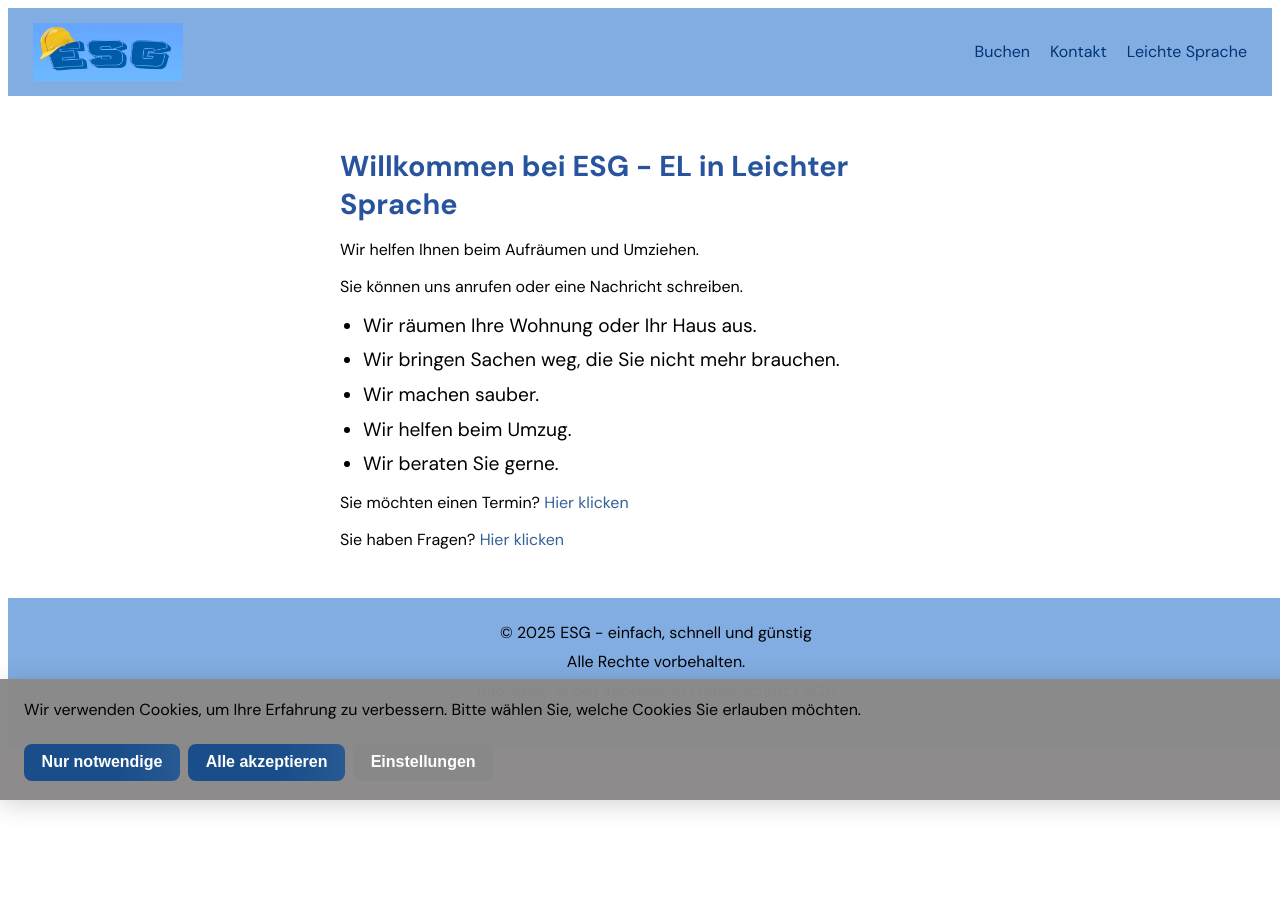
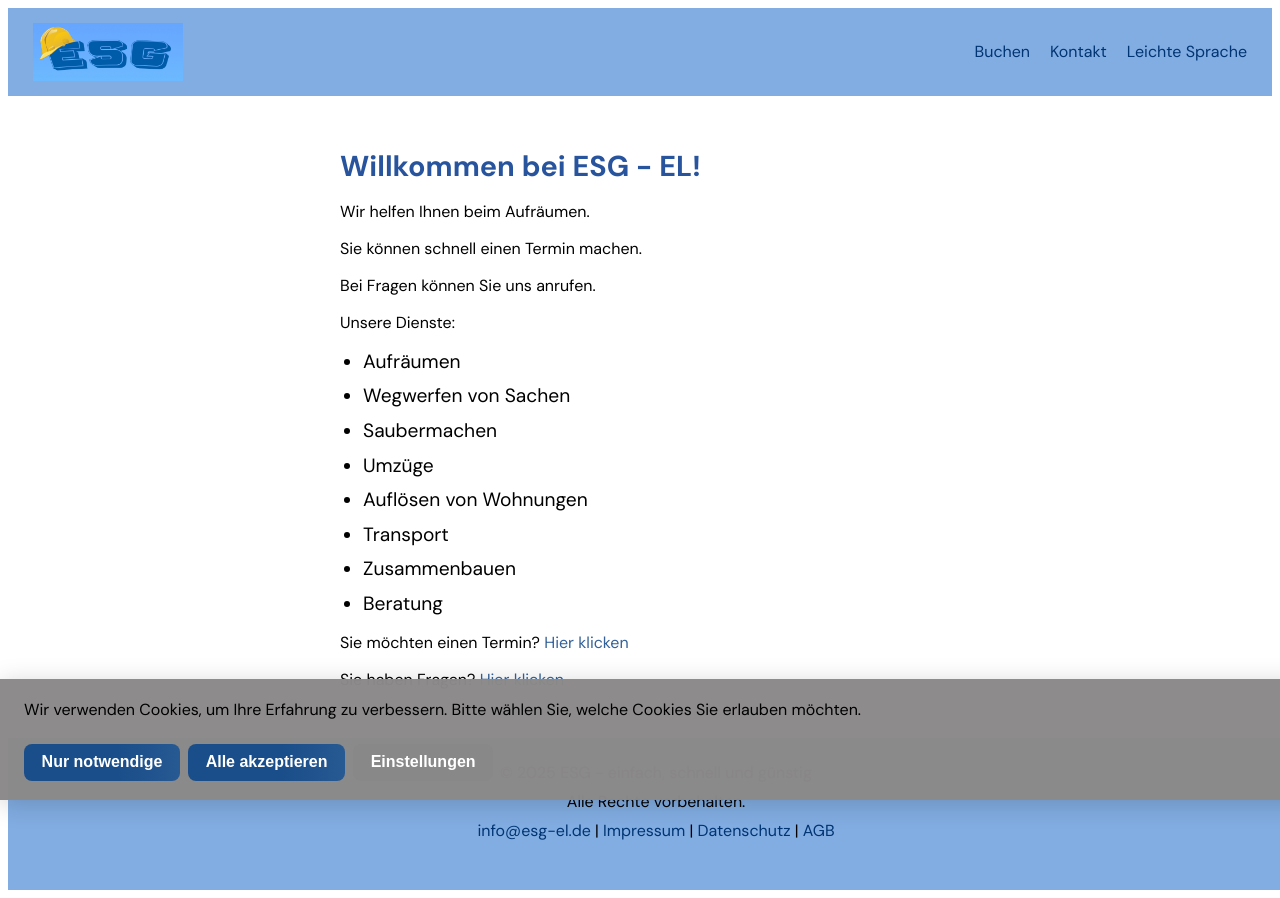
Before and after one commit to as070700/esg-el, a Nuxt app: page /leichtesprache in a window 1280 px wide. Shown: the top 898 px of the page. Before the commit the page ends 800 px from the top, so only its background shows below. Built offline with nearby package versions, Linux system fonts and the light colour scheme.

Commit message:
Leichte Sprache angepasst

```diff
--- a/pages/leichtesprache.vue
+++ b/pages/leichtesprache.vue
@@ -1,14 +1,19 @@
 <template>
   <div class="leichtesprache">
-    <h1>Willkommen bei ESG - EL in Leichter Sprache</h1>
-    <p>Wir helfen Ihnen beim Aufräumen und Umziehen.</p>
-    <p>Sie können uns anrufen oder eine Nachricht schreiben.</p>
+    <h1>Willkommen bei ESG - EL!</h1>
+    <p>Wir helfen Ihnen beim Aufräumen.</p>
+    <p>Sie können schnell einen Termin machen.</p>
+    <p>Bei Fragen können Sie uns anrufen.</p>
+    <p>Unsere Dienste:</p>
     <ul>
-      <li>Wir räumen Ihre Wohnung oder Ihr Haus aus.</li>
-      <li>Wir bringen Sachen weg, die Sie nicht mehr brauchen.</li>
-      <li>Wir machen sauber.</li>
-      <li>Wir helfen beim Umzug.</li>
-      <li>Wir beraten Sie gerne.</li>
+      <li>Aufräumen</li>
+      <li>Wegwerfen von Sachen</li>
+      <li>Saubermachen</li>
+      <li>Umzüge</li>
+      <li>Auflösen von Wohnungen</li>
+      <li>Transport</li>
+      <li>Zusammenbauen</li>
+      <li>Beratung</li>
     </ul>
     <p>Sie möchten einen Termin? <nuxt-link to="/booking">Hier klicken</nuxt-link></p>
     <p>Sie haben Fragen? <nuxt-link to="/contact">Hier klicken</nuxt-link></p>
```
